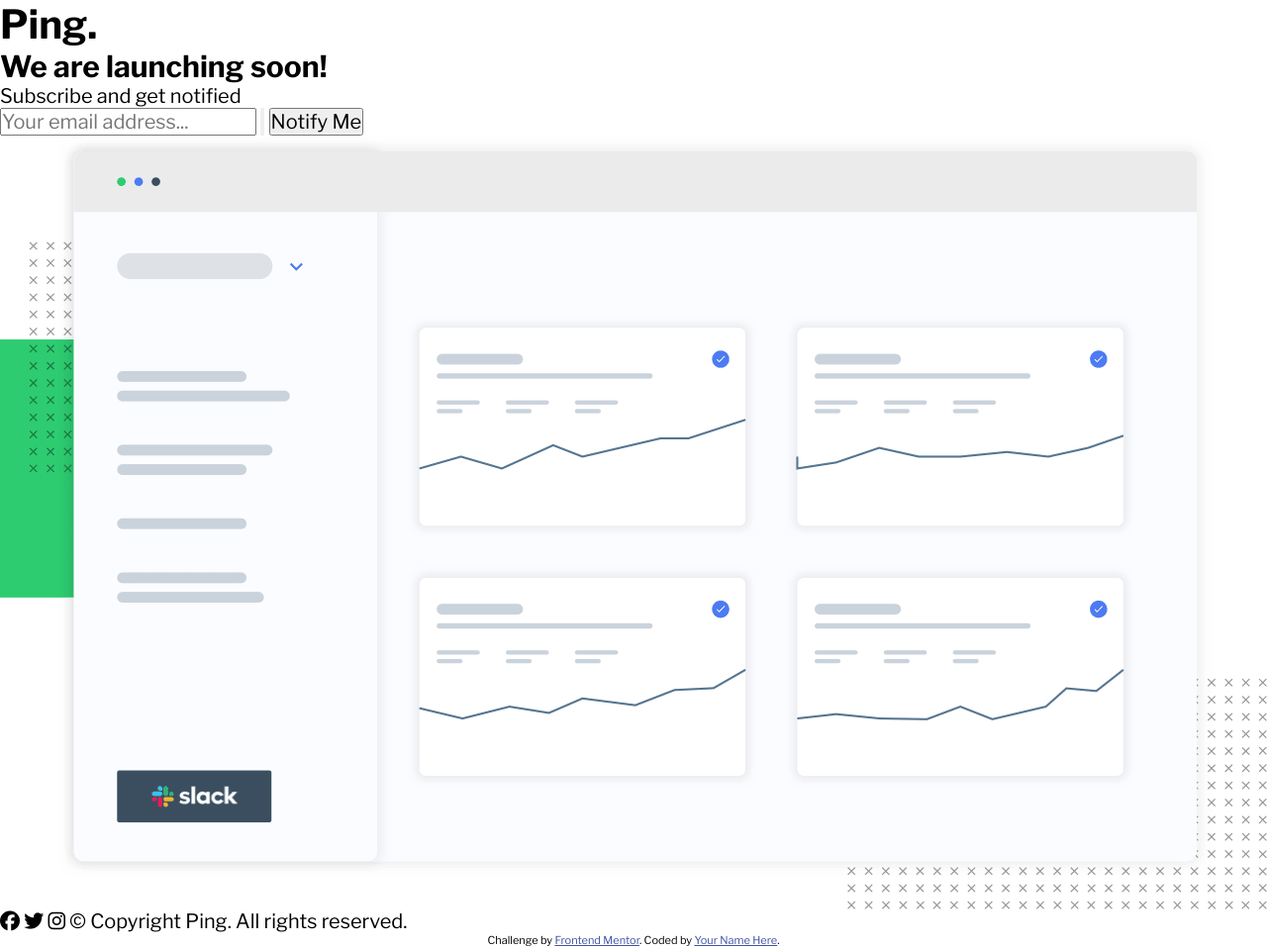
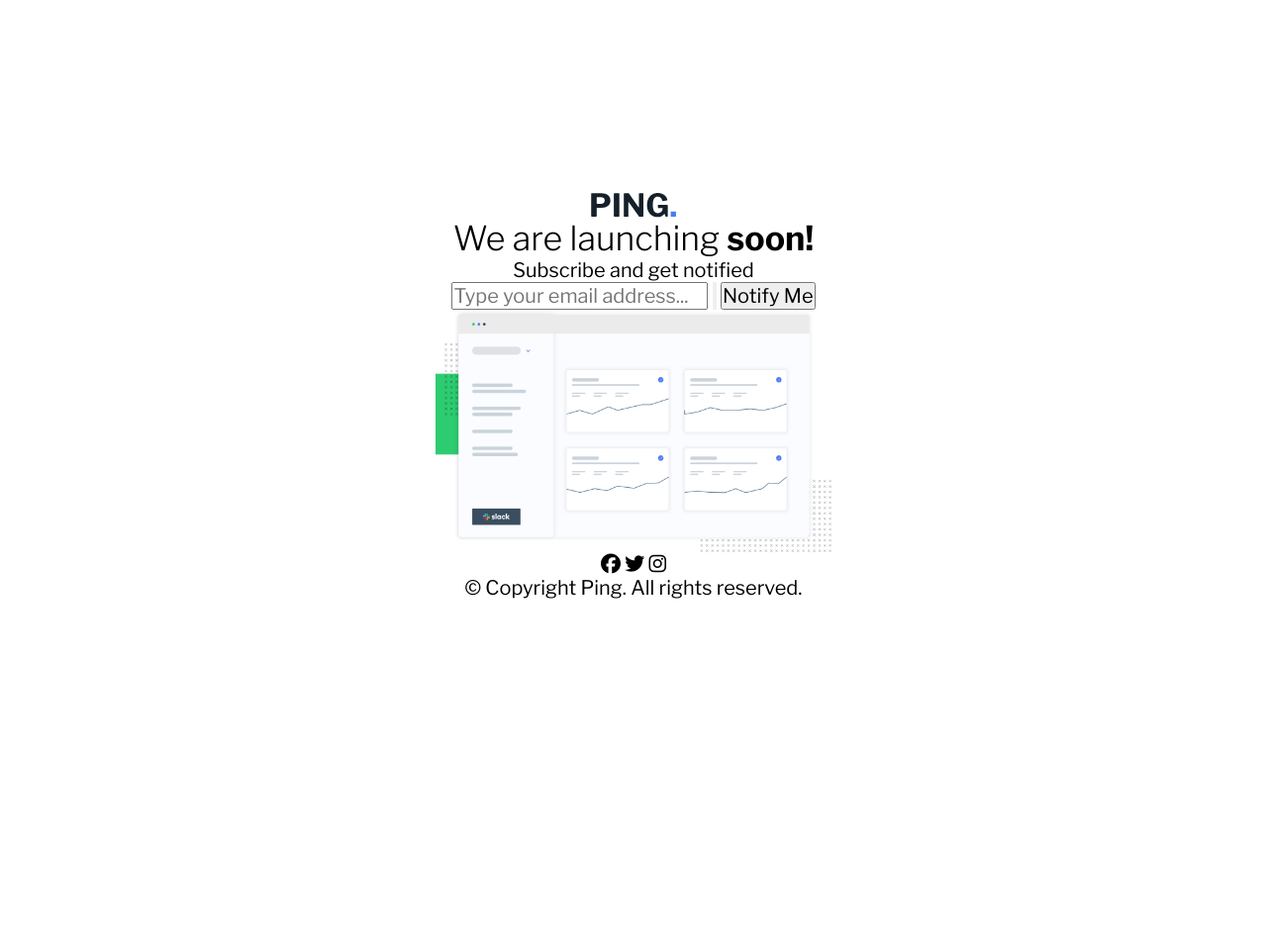
Before and after one commit to rafaelgonzales612/ping-coming-soon-page, a plain HTML site: page index.html in a window 1280 px wide. Shown: the whole page at 99% size. After the commit the page ends 800 px from the top, so only its background shows below. Drawn offline with nearby package versions, Linux system fonts and the light colour scheme.

Commit message:
added code

```diff
--- a/index.css
+++ b/index.css
@@ -43,6 +43,43 @@ textarea {
   --fw-bold: 700;
 }
 
+/* === GENERAL STYLES === */
+body {
+  display: flex;
+  flex-direction: column;
+  align-items: center;
+  justify-content: center;
+  min-height: 100vh;
+}
+
+.fw-thin {
+  font-weight: var(--fw-thin);
+}
+
+.fw-regular {
+  font-weight: var(--fw-regular);
+}
+
+.fw-bold {
+  font-weight: var(--fw-bold);
+}
+
+.container {
+  max-width: 400px;
+  height: auto;
+  text-align: center;
+}
+
+.company-logo-container {
+  margin: 0px auto;
+  width: 86px;
+  height: auto;
+}
+
+.heading {
+  font-size: 3.4rem;
+}
+
 .visually-hidden {
   clip-path: inset(50%);
   height: 1px;
@@ -51,11 +88,3 @@ textarea {
   position: absolute;
   white-space: nowrap;
 }
-
-.attribution {
-  font-size: 1.1rem;
-  text-align: center;
-}
-.attribution a {
-  color: hsl(228, 45%, 44%);
-}
--- a/index.html
+++ b/index.html
@@ -26,43 +26,42 @@
   <body>
     <main>
       <div class="container">
-        <h1 class="title">Ping.</h1>
-        <h2 class="subtitle">
-          <span class="fw-regular">We are launching</span> soon!
-        </h2>
-        <p>Subscribe and get notified</p>
-        <form action="" class="notify-form">
-          <label for="notify-input"></label>
+        <div class="company-logo-container">
+          <img
+            class="company-logo-img"
+            src="./images/logo.svg"
+            alt="Ping company logo"
+          />
+        </div>
+        <h1 class="heading">
+          <span class="fw-thin">We are launching</span> soon!
+        </h1>
+        <p class="subheading">Subscribe and get notified</p>
+        <div class="notify-container">
           <input
-            name="notify-input"
             class="notify-input"
+            id="notify-input"
             type="email"
-            placeholder="Your email address..."
+            placeholder="Type your email address..."
             required
           />
           <input type="button" />
           <button type="button" class="notify-button" id="notify-button">
             Notify Me<span class="visually-hidden"> about Ping launching</span>
           </button>
-        </form>
+        </div>
         <img
+          class="dashboard-img"
           src="./images/illustration-dashboard.png"
           alt="decorative dashboard"
         />
-        <i class="fa-brands fa-facebook"></i>
-        <i class="fa-brands fa-twitter"></i>
-        <i class="fa-brands fa-instagram"></i>
+        <div class="brands-logo-icon">
+          <i class="fa-brands fa-facebook"></i>
+          <i class="fa-brands fa-twitter"></i>
+          <i class="fa-brands fa-instagram"></i>
+        </div>
         &copy; Copyright Ping. All rights reserved.
       </div>
     </main>
-
-    <footer>
-      <p class="attribution">
-        Challenge by
-        <a href="https://www.frontendmentor.io?ref=challenge" target="_blank"
-          >Frontend Mentor</a
-        >. Coded by <a href="#">Your Name Here</a>.
-      </p>
-    </footer>
   </body>
 </html>
```
